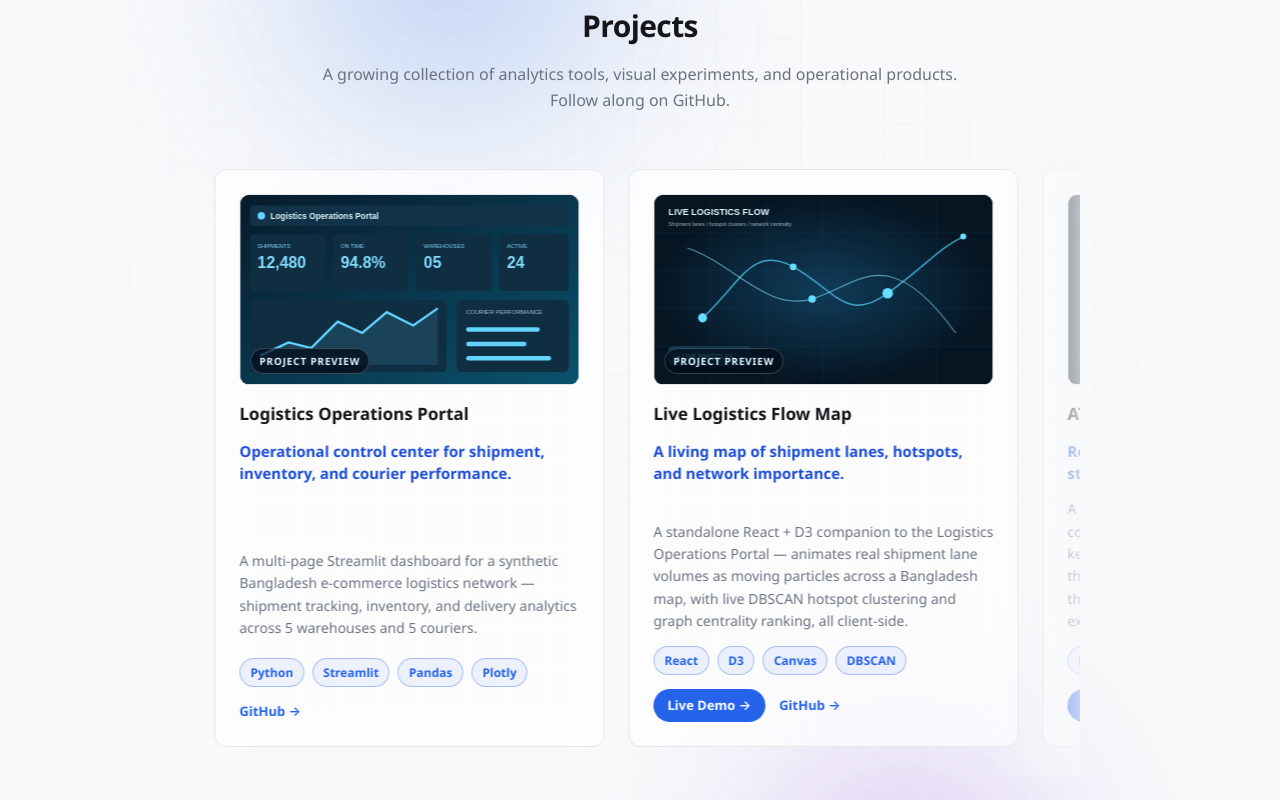
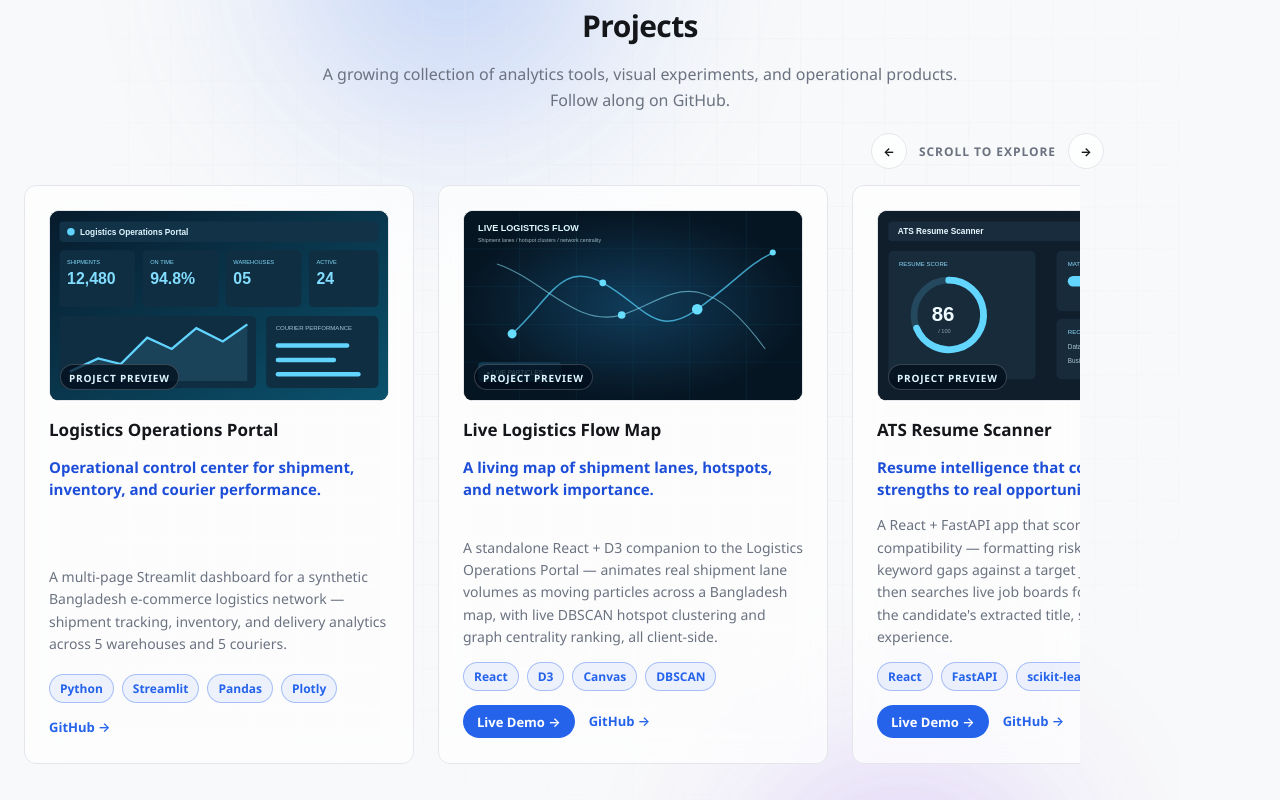
Before and after one commit to Atikul-Dipto/Atikul-Dipto.github.io, a React (Vite) app: page / in a window 1280 px wide. Shown: the part 2620-3420 px from the top of the page. Built offline with nearby package versions, Linux system fonts and the light colour scheme.

Commit message:
Fix project carousel alignment

```diff
--- a/src/App.css
+++ b/src/App.css
@@ -969,61 +969,60 @@ main {
 
 .projects {
   position: relative;
-  display: grid;
-  grid-auto-flow: column;
-  grid-auto-columns: minmax(340px, 390px);
+  display: flex;
+  align-items: stretch;
   gap: 24px;
   perspective: 1200px;
   width: max-content;
-  animation: projects-scroll 38s linear infinite;
+  margin: 0 auto;
 }
 
 .projects-viewport {
   position: relative;
-  overflow: hidden;
+  overflow-x: auto;
+  overflow-y: hidden;
   margin: 0 -24px;
-  padding: 16px 0 28px;
+  padding: 16px 24px 28px;
+  scroll-behavior: smooth;
+  scrollbar-color: var(--accent-border) transparent;
+  scrollbar-width: thin;
 }
 
-.projects-viewport::before,
-.projects-viewport::after {
-  content: '';
-  position: absolute;
-  top: 0;
-  bottom: 0;
-  width: 90px;
-  z-index: 4;
-  pointer-events: none;
+.projects-controls {
+  display: flex;
+  align-items: center;
+  justify-content: flex-end;
+  gap: 12px;
+  margin: -20px 0 0;
+  color: var(--text-muted);
+  font-size: 12px;
+  font-weight: 700;
+  letter-spacing: 0.08em;
+  text-transform: uppercase;
 }
 
-.projects-viewport::before {
-  left: 0;
-  background: linear-gradient(90deg, var(--bg-alt) 0%, transparent 100%);
+.projects-controls button {
+  width: 36px;
+  height: 36px;
+  border: 1px solid var(--border);
+  border-radius: 50%;
+  background: var(--surface);
+  color: var(--text-strong);
+  cursor: pointer;
+  transition: transform 0.2s ease, border-color 0.2s ease, color 0.2s ease;
 }
 
-.projects-viewport::after {
-  right: 0;
-  background: linear-gradient(270deg, var(--bg-alt) 0%, transparent 100%);
-}
-
-.projects-viewport:hover .projects,
-.projects-viewport:focus-within .projects {
-  animation-play-state: paused;
-}
-
-.projects__duplicate {
-  display: contents;
-}
-
-@keyframes projects-scroll {
-  from { transform: translateX(calc((100vw - 390px) / 2 - 24px)); }
-  to { transform: translateX(calc((100vw - 390px) / 2 - 24px - 50% - 12px)); }
+.projects-controls button:hover {
+  transform: translateY(-2px);
+  border-color: var(--accent-border);
+  color: var(--accent);
 }
 
 .project-card {
   --rx: 0deg;
   --ry: 0deg;
   position: relative;
+  flex: 0 0 min(390px, 82vw);
   background: var(--surface);
   backdrop-filter: var(--glass-blur);
   -webkit-backdrop-filter: var(--glass-blur);
@@ -1091,10 +1090,6 @@ main {
 }
 
 @media (prefers-reduced-motion: reduce) {
-  .projects {
-    animation: none;
-  }
-
   .project-card {
     opacity: 1;
     transform: none;
@@ -1112,13 +1107,7 @@ main {
 
 @media (max-width: 640px) {
   .projects {
-    grid-auto-columns: minmax(285px, 82vw);
-    animation-duration: 30s;
-  }
-
-  @keyframes projects-scroll {
-    from { transform: translateX(calc((100vw - 82vw) / 2 - 20px)); }
-    to { transform: translateX(calc((100vw - 82vw) / 2 - 20px - 50% - 12px)); }
+    margin-left: 0;
   }
 
   .projects-viewport {
@@ -1127,9 +1116,9 @@ main {
     padding-right: 20px;
   }
 
-  .projects-viewport::before,
-  .projects-viewport::after {
-    width: 36px;
+  .projects-controls {
+    justify-content: space-between;
+    margin-top: -16px;
   }
 }
 
--- a/src/components/Projects.jsx
+++ b/src/components/Projects.jsx
@@ -1,7 +1,14 @@
+import { useRef } from 'react'
 import { profile, projects } from '../data'
 import ProjectCard from './ProjectCard'
 
 export default function Projects() {
+  const viewportRef = useRef(null)
+
+  const scrollProjects = (direction) => {
+    viewportRef.current?.scrollBy({ left: direction * 420, behavior: 'smooth' })
+  }
+
   return (
     <section id="projects" className="section section--alt projects-section">
       <div className="projects-glow" aria-hidden="true">
@@ -18,16 +25,20 @@ export default function Projects() {
         </a>
         .
       </p>
-      <div className="projects-viewport">
+      <div className="projects-controls" aria-label="Project navigation">
+        <button type="button" onClick={() => scrollProjects(-1)} aria-label="Show previous projects">
+          <span aria-hidden="true">←</span>
+        </button>
+        <span>Scroll to explore</span>
+        <button type="button" onClick={() => scrollProjects(1)} aria-label="Show next projects">
+          <span aria-hidden="true">→</span>
+        </button>
+      </div>
+      <div className="projects-viewport" ref={viewportRef}>
         <div className="projects">
           {projects.map((project, index) => (
             <ProjectCard project={project} index={index} key={`primary-${project.title}`} />
           ))}
-          <div className="projects__duplicate" aria-hidden="true" inert>
-            {projects.map((project, index) => (
-              <ProjectCard project={project} index={index} key={`duplicate-${project.title}`} />
-            ))}
-          </div>
         </div>
       </div>
     </section>
```
